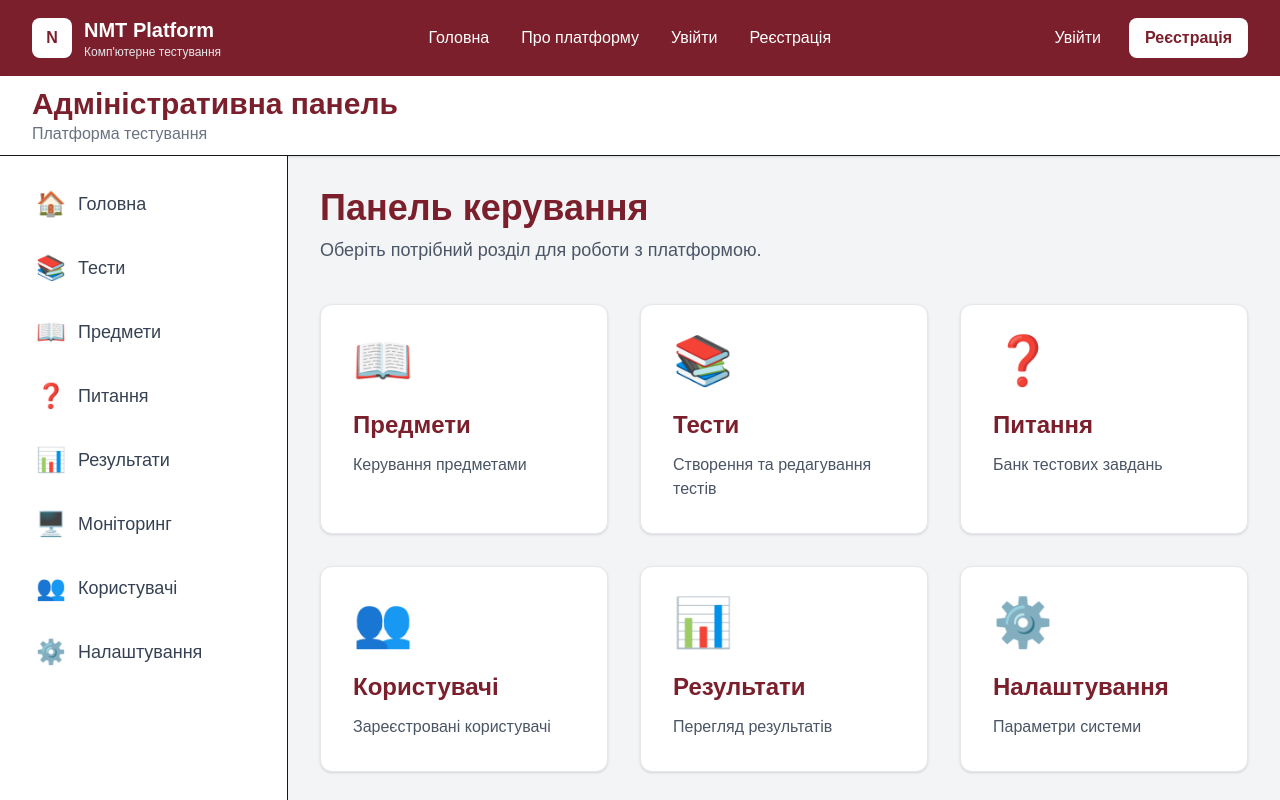
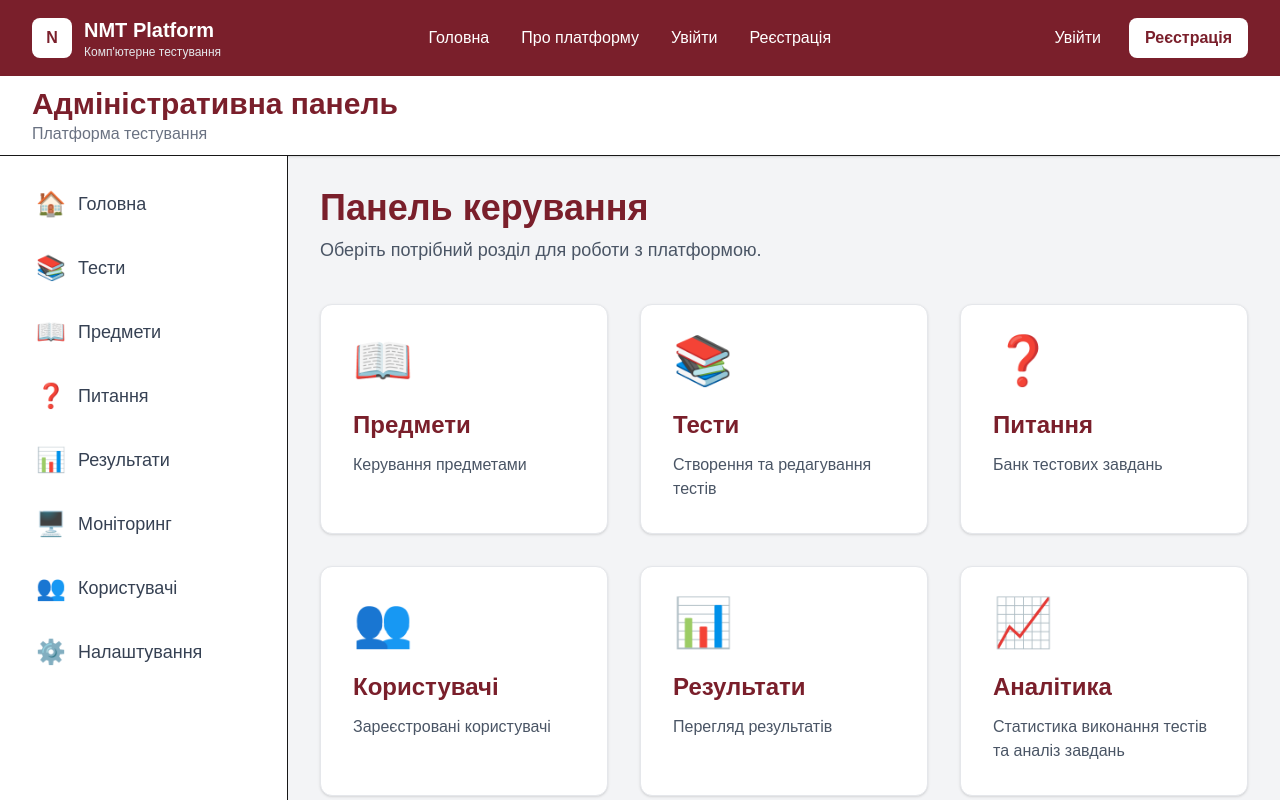
Before and after one commit to Andrii-kh-test/nmt-platform, a Next.js app: page /admin in a window 1280 px wide. Shown: the top 800 px of the page. Built offline with nearby package versions, Linux system fonts and the light colour scheme.

Commit message:
Додано аналітику результатів та вибір учасників

```diff
--- a/app/admin/page.tsx
+++ b/app/admin/page.tsx
@@ -32,6 +32,13 @@ const cards = [
     icon: "📊",
   },
   {
+    title: "Аналітика",
+    description:
+      "Статистика виконання тестів та аналіз завдань",
+    href: "/admin/analytics",
+    icon: "📈",
+  },
+  {
     title: "Налаштування",
     description: "Параметри системи",
     href: "/admin/settings",
@@ -43,7 +50,6 @@ export default function AdminPage() {
   return (
     <>
       <div className="mb-10">
-
         <h2 className="text-4xl font-bold text-[#7A1F2B]">
           Панель керування
         </h2>
@@ -51,16 +57,26 @@ export default function AdminPage() {
         <p className="mt-2 text-lg text-gray-600">
           Оберіть потрібний розділ для роботи з платформою.
         </p>
-
       </div>
 
       <div className="grid gap-8 sm:grid-cols-2 xl:grid-cols-3">
-
         {cards.map((card) => (
           <Link
             key={card.href}
             href={card.href}
-            className="group rounded-xl border border-gray-200 bg-white p-8 shadow-sm transition hover:-translate-y-1 hover:border-[#7A1F2B] hover:shadow-lg"
+            className="
+              group
+              rounded-xl
+              border
+              border-gray-200
+              bg-white
+              p-8
+              shadow-sm
+              transition
+              hover:-translate-y-1
+              hover:border-[#7A1F2B]
+              hover:shadow-lg
+            "
           >
             <div className="mb-6 text-5xl">
               {card.icon}
@@ -73,10 +89,8 @@ export default function AdminPage() {
             <p className="mt-3 text-gray-600">
               {card.description}
             </p>
-
           </Link>
         ))}
-
       </div>
     </>
   );
```
